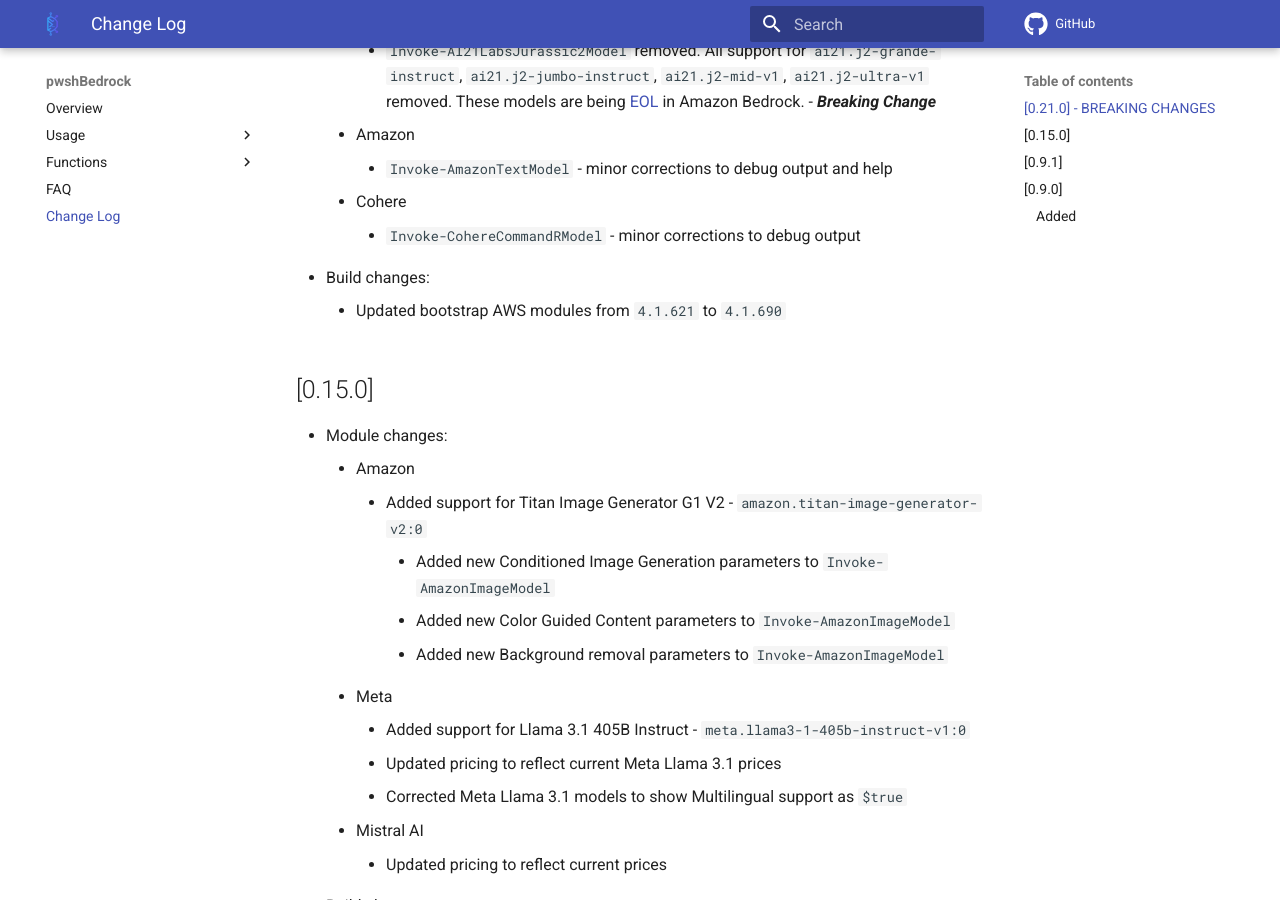
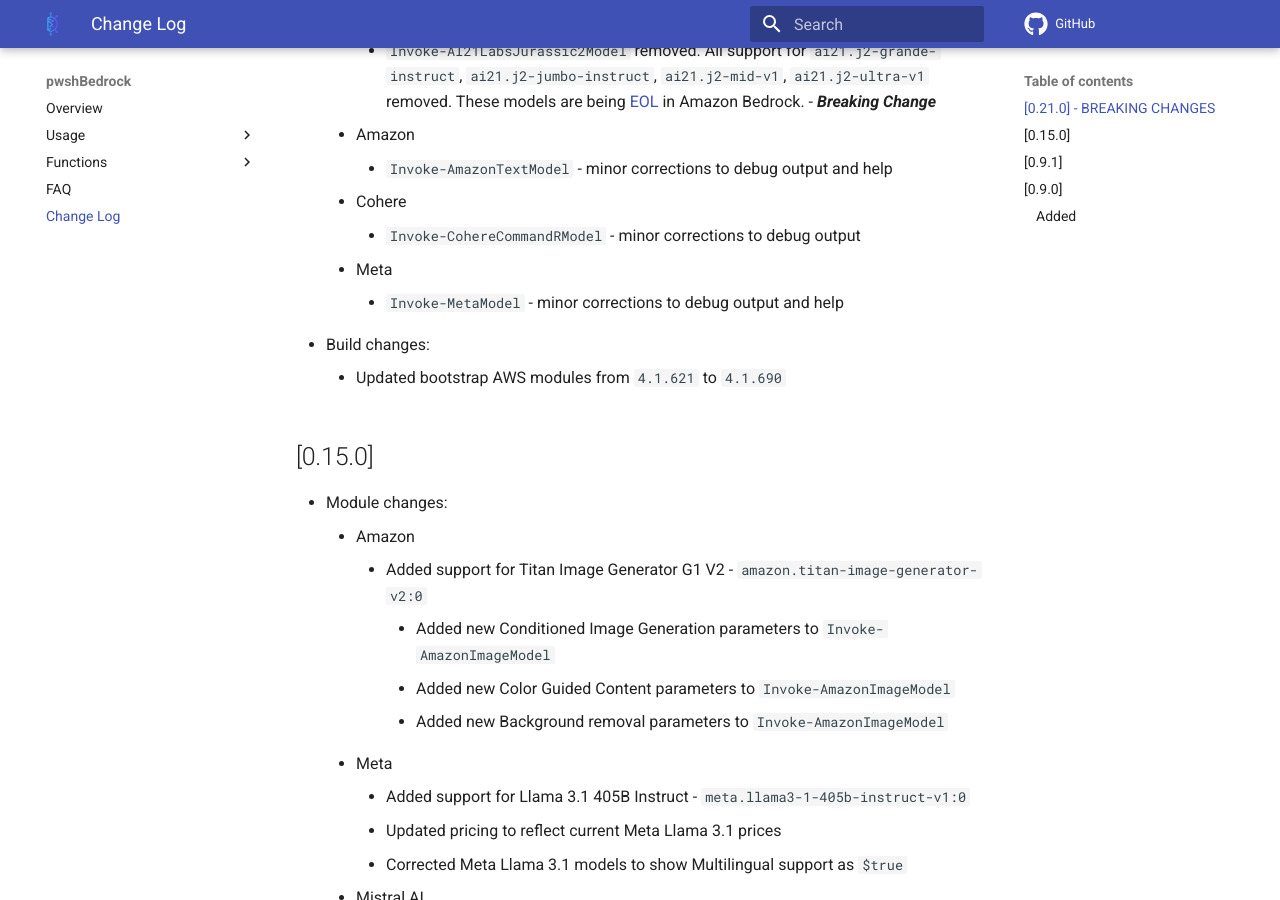
Before and after one commit to techthoughts2/pwshBedrock, an MkDocs documentation site: the page built from docs/CHANGELOG.md, in a window 1280 px wide and 900 px high, scrolled down 705 px. Built offline with MkDocs 1.6.1 and Material for MkDocs 9.7.7, drawn with Linux system fonts in a browser that asks for light colours; comment, search, counter and statistics services are not loaded.

Commit message:
minor corrections to debug output and help

```diff
--- a/docs/CHANGELOG.md
+++ b/docs/CHANGELOG.md
@@ -21,6 +21,8 @@
         - `Invoke-AmazonTextModel` - minor corrections to debug output and help
     - Cohere
         - `Invoke-CohereCommandRModel` - minor corrections to debug output
+    - Meta
+        - `Invoke-MetaModel` - minor corrections to debug output and help
 - Build changes:
     - Updated bootstrap AWS modules from `4.1.621` to `4.1.690`
 
```
Also changed, not shown: 1 other file.
